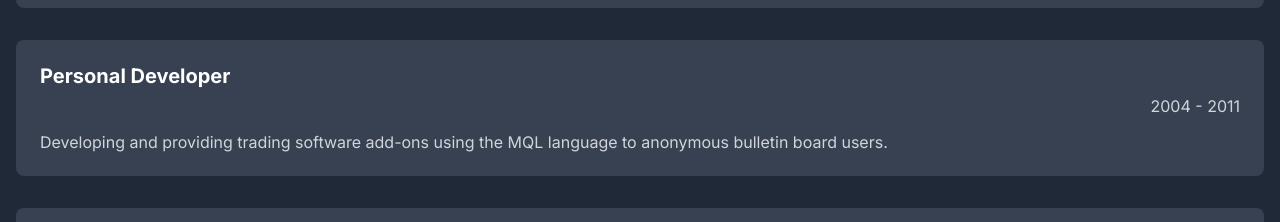
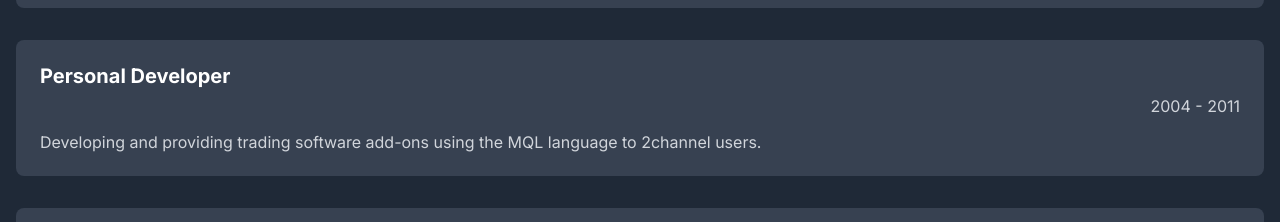
Before and after one commit to CatsHandDev/catshanddev-website, a Next.js app: page / in a window 1280 px wide. Shown: the part 2516-2738 px from the top of the page. Built offline with nearby package versions, Linux system fonts and the light colour scheme; a web font is replaced by a local one.

Commit message:
experience description change

```diff
--- a/src/components/experience/ExperienceSection.tsx
+++ b/src/components/experience/ExperienceSection.tsx
@@ -14,7 +14,7 @@ const data = [
     role: 'Personal Developer',
     company: '',
     period: '2004 - 2011',
-    description: 'Developing and providing trading software add-ons using the MQL language to anonymous bulletin board users.',
+    description: 'Developing and providing trading software add-ons using the MQL language to 2channel users.',
   },
   {
     role: 'Personal Developer',
```
